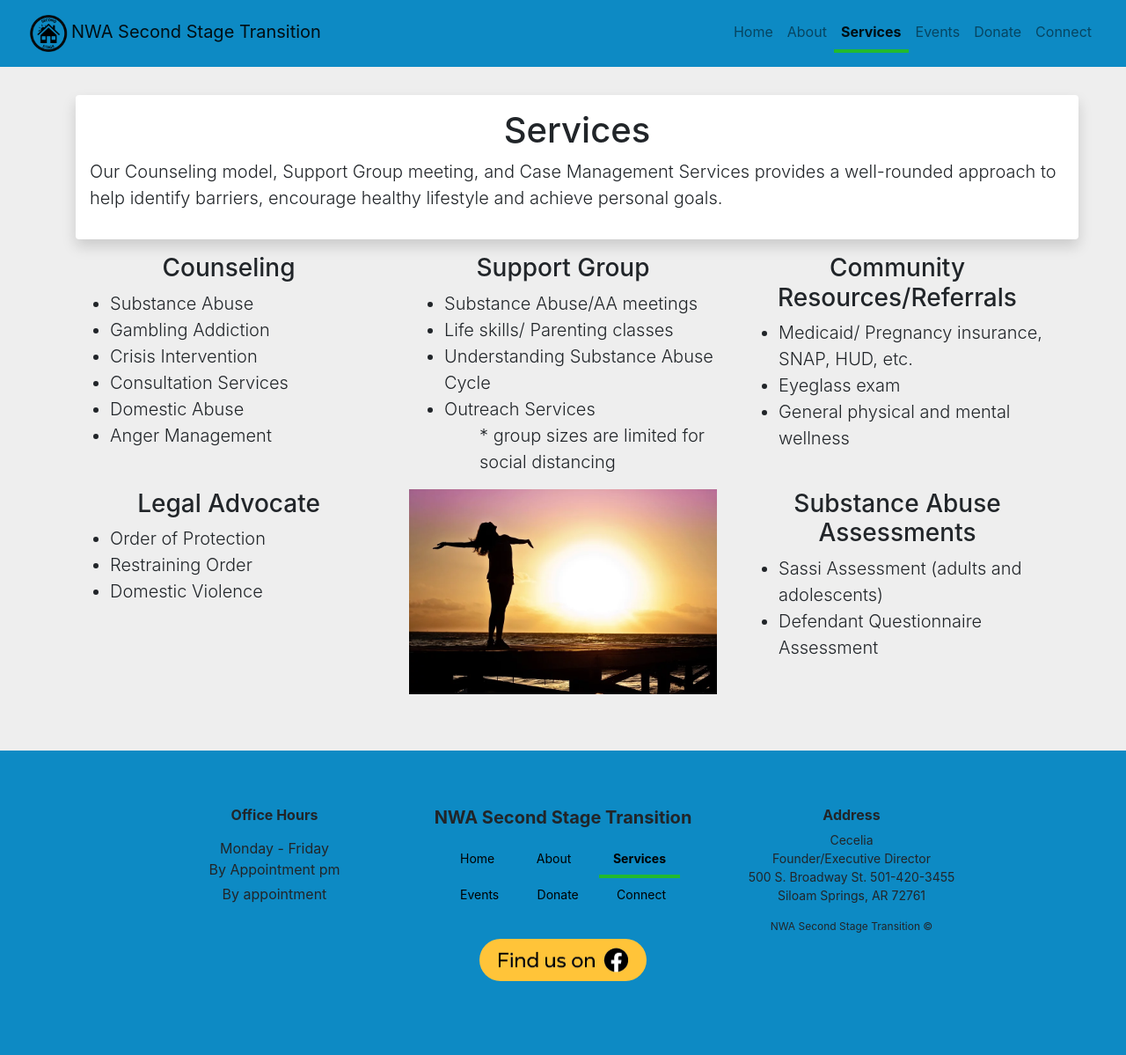
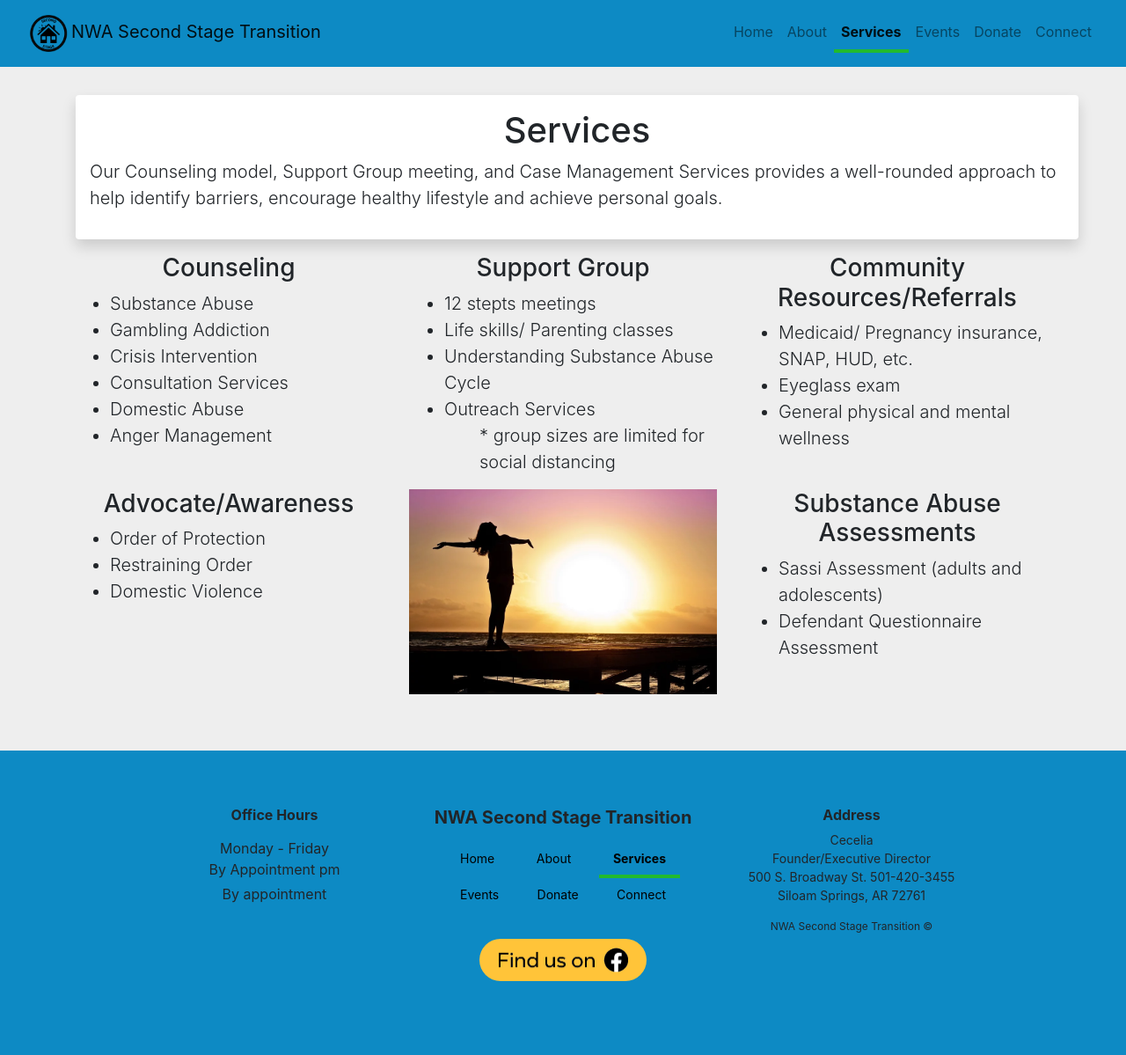
Before and after one commit to nwa-second-stage-transition/nwa-second-stage-transition.github.io, a Jekyll site: the page services.html, which Jekyll copies as it is, in a window 1280 px wide. Shown: the whole page at 88% size. Built offline with Jekyll 4.4.1, drawn with Linux system fonts in a browser that asks for light colours; nearby versions of some CDN libraries.

Commit message:
Update services.html

```diff
--- a/services.html
+++ b/services.html
@@ -110,7 +110,7 @@
       <div class="col-sm-12 col-md-4">
         <h2 class="h3">Support Group</h2>
         <ul class="lead text-left">
-          <li>Substance Abuse/AA meetings</li>
+          <li>12 stepts meetings</li>
           <li>Life skills/ Parenting classes</li>
           <li>Understanding Substance Abuse Cycle</li>
           <li>Outreach Services</li>
@@ -132,7 +132,7 @@
   <div class="d-flex text-center container justify-content-center">
     <div class="row">
       <div class="col-sm-12 col-md-4">
-        <h2 class="h3">Legal Advocate</h2>
+        <h2 class="h3">Advocate/Awareness</h2>
         <ul class="lead text-left">
           <li>Order of Protection</li>
           <li>Restraining Order</li>
```
